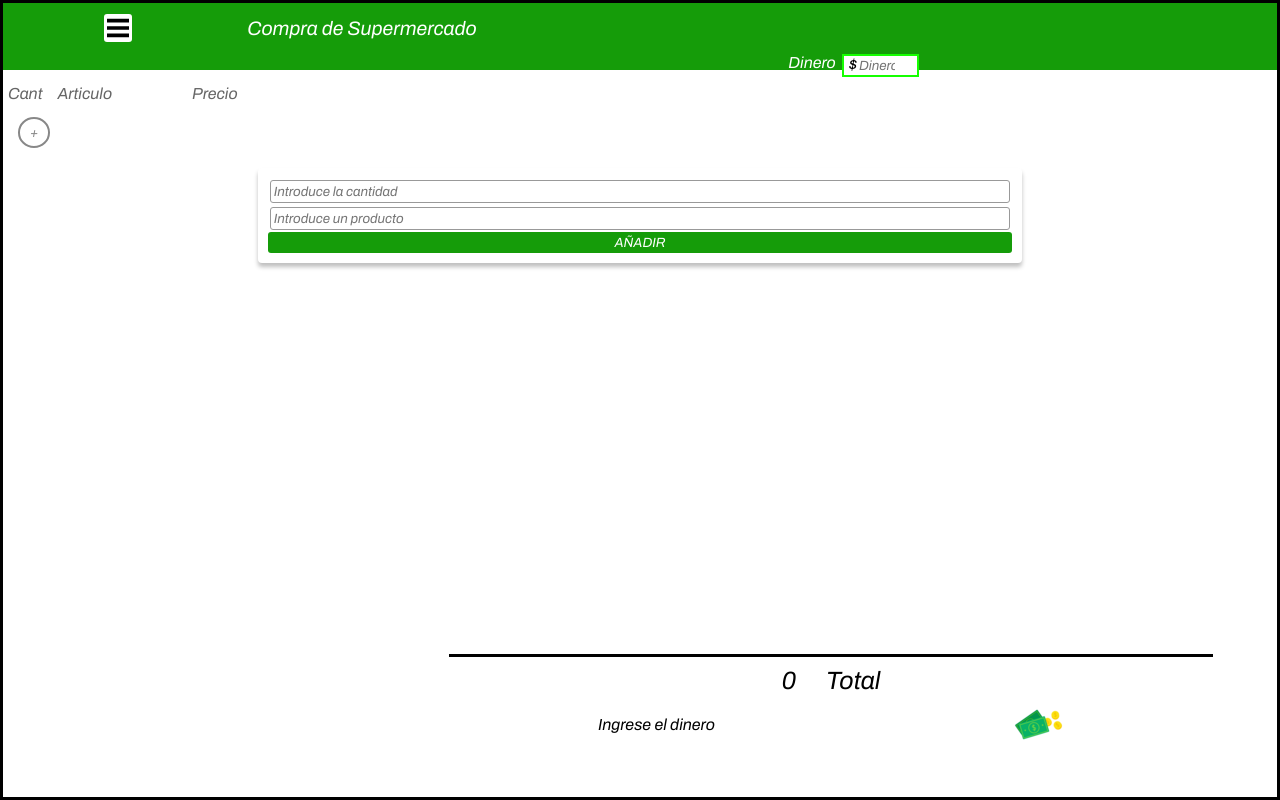
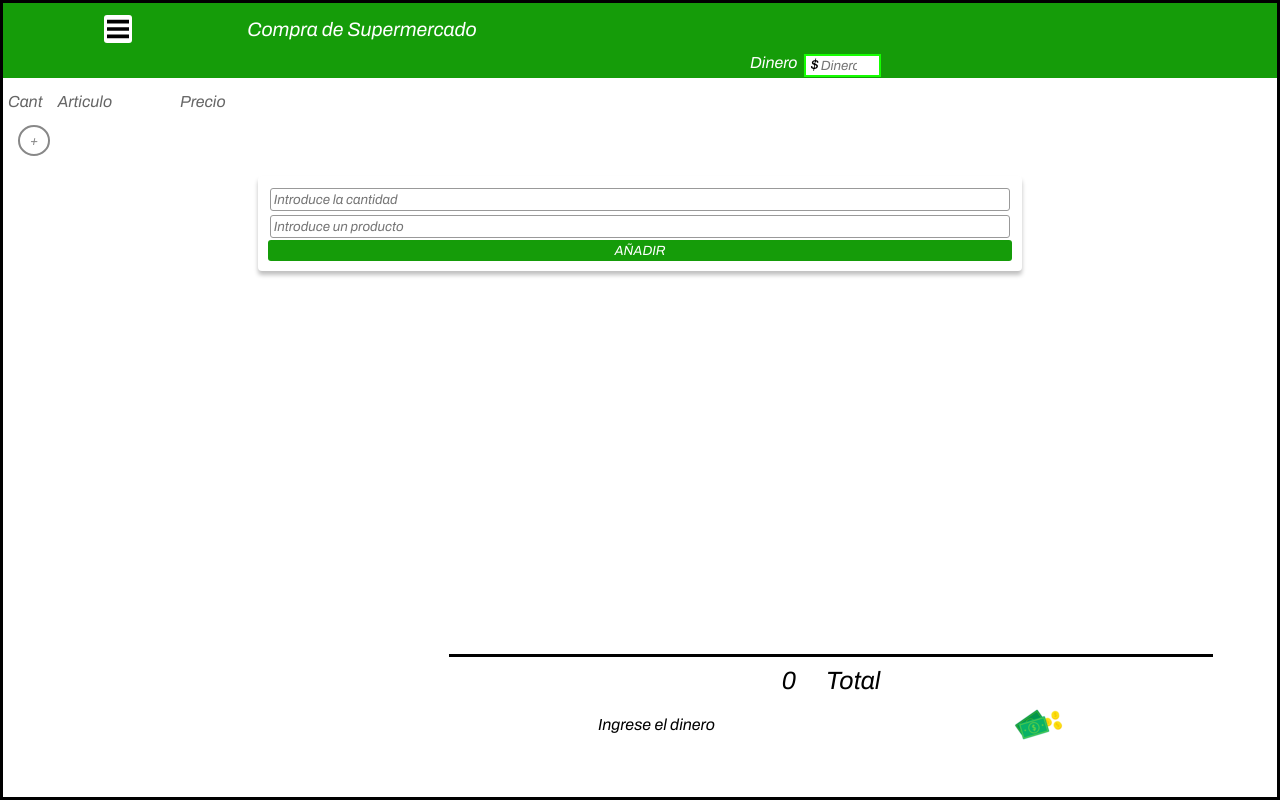
Before and after one commit to jonathanchw/Shopping_list_app, a React (Create React App) app: page / in a window 1280 px wide. Built offline with nearby package versions, Linux system fonts and the light colour scheme.

Commit message:
fixing styling

```diff
--- a/src/App.css
+++ b/src/App.css
@@ -7,7 +7,8 @@
 
 .App {
   max-width: 100vw;
-  min-height: 100vh;
+  height: 100vh;
+  min-height: 650px;
   margin: 0 auto;
   background: #FFFFFF;
   border: 3px solid #000000;
--- a/src/components/CashContainer/style.css
+++ b/src/components/CashContainer/style.css
@@ -2,7 +2,7 @@
   display: flex;
   justify-content: flex-end;
   position: absolute;
-  left: 61.17%;
+  left: 58.17%;
   top: 6.38%;
 }
 
--- a/src/components/Header/style.css
+++ b/src/components/Header/style.css
@@ -1,7 +1,7 @@
 .container {
   background: #159C09;
 
-  min-height: 66.7px;
+  min-height: 75px;
   padding: 5px;
   position: relative;
 }
--- a/src/components/Items/style.css
+++ b/src/components/Items/style.css
@@ -5,7 +5,7 @@
 }
 
 .ul_list {
-  width: 100%;
+  width: 97%;
   display: flex;
   margin-bottom: 5px;
 }
--- a/src/components/List/style.css
+++ b/src/components/List/style.css
@@ -11,5 +11,5 @@
 }
 
 .articulo {
-  margin-right: 80px;
+  margin-right: 68px;
 }
```
